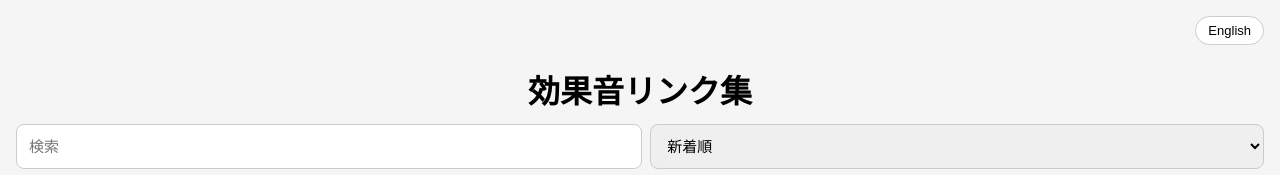
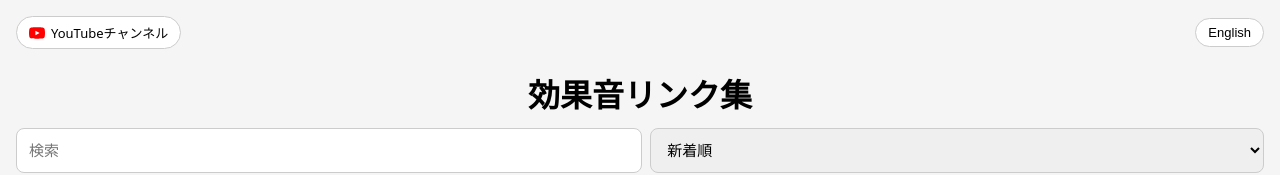
Before and after one commit to maincar/sound_effect_library, a plain HTML site: page index.html in a window 1280 px wide. Shown: the top 175 px of the page. Drawn offline with Linux system fonts and the light colour scheme; no server answers.

Commit message:
Add YouTube channel link to site header
Cross-links the site back to the @koukaon_library YouTube channel it
sources sound effects from, so visitors can find the channel too.

```diff
--- a/index.html
+++ b/index.html
@@ -42,8 +42,29 @@ h1 {
 
 .top-bar {
   display: flex;
-  justify-content: flex-end;
+  justify-content: space-between;
+  align-items: center;
+  gap: 8px;
   margin-bottom: 8px;
+}
+
+#youtubeLink {
+  display: inline-flex;
+  align-items: center;
+  gap: 6px;
+  padding: 6px 12px;
+  border-radius: 20px;
+  border: 1px solid #ccc;
+  background: #fff;
+  font-size: 13px;
+  color: #000;
+  text-decoration: none;
+}
+
+#youtubeLink svg {
+  width: 16px;
+  height: 16px;
+  flex-shrink: 0;
 }
 
 #langToggle {
@@ -170,6 +191,10 @@ h1 {
 <body>
 
 <div class="top-bar">
+  <a id="youtubeLink" href="https://www.youtube.com/@koukaon_library" target="_blank" rel="noopener">
+    <svg viewBox="0 0 24 24" fill="#FF0000" aria-hidden="true"><path d="M23.5 6.2a3 3 0 0 0-2.1-2.1C19.5 3.5 12 3.5 12 3.5s-7.5 0-9.4.6A3 3 0 0 0 .5 6.2 31.6 31.6 0 0 0 0 12a31.6 31.6 0 0 0 .5 5.8 3 3 0 0 0 2.1 2.1c1.9.6 9.4.6 9.4.6s7.5 0 9.4-.6a3 3 0 0 0 2.1-2.1A31.6 31.6 0 0 0 24 12a31.6 31.6 0 0 0-.5-5.8ZM9.6 15.5v-7l6.3 3.5Z"/></svg>
+    <span id="youtubeLinkLabel">YouTubeチャンネル</span>
+  </a>
   <button id="langToggle" aria-label="Switch language">English</button>
 </div>
 
@@ -212,6 +237,7 @@ const I18N = {
     ad: "広告",
     closeLabel: "閉じる",
     langToggle: "English",
+    youtubeLink: "YouTubeチャンネル",
     metaDescription: "無料で使える効果音のリンク集。カテゴリ別・検索・並び替えでお目当ての効果音をすぐに見つけられます。",
     soundMetaDescription: title => `${title}の効果音です。YouTubeで視聴できます。`,
     soundPageTitle: title => `${title} 効果音｜無料効果音`,
@@ -230,6 +256,7 @@ const I18N = {
     ad: "Ad",
     closeLabel: "Close",
     langToggle: "日本語",
+    youtubeLink: "YouTube Channel",
     metaDescription: "A free library of sound effect links. Search, sort, and filter by category to quickly find the sound you need.",
     soundMetaDescription: title => `Free sound effect: ${title}. Listen on YouTube.`,
     soundPageTitle: title => `${title} — Free Sound Effects`,
@@ -315,6 +342,7 @@ function applyStaticText() {
   const s = t();
   document.documentElement.lang = lang;
   document.getElementById("langToggle").textContent = s.langToggle;
+  document.getElementById("youtubeLinkLabel").textContent = s.youtubeLink;
   document.getElementById("search").placeholder = s.searchPlaceholder;
   document.getElementById("search").setAttribute("aria-label", s.searchLabel);
   document.getElementById("sort").setAttribute("aria-label", s.sortLabel);
```
